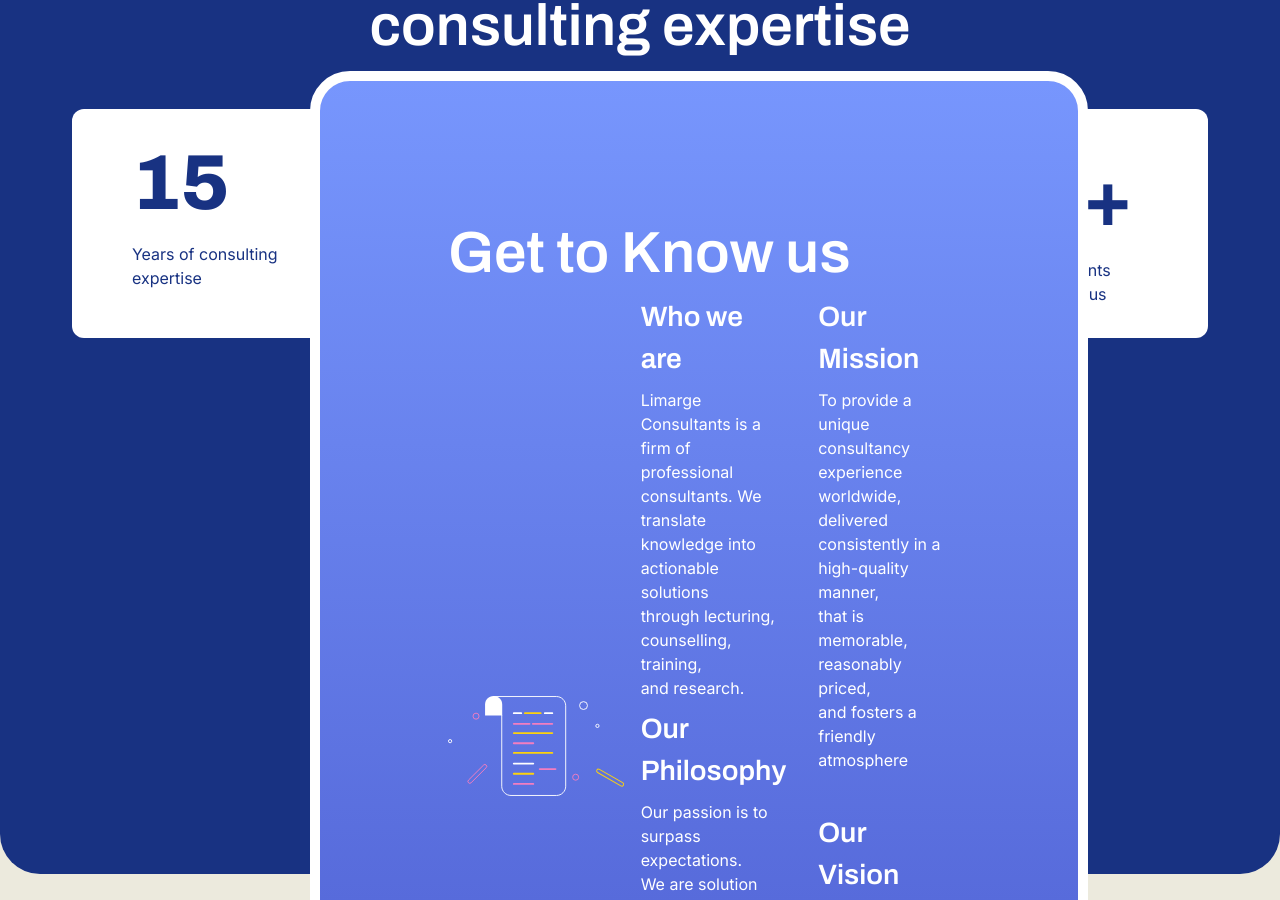
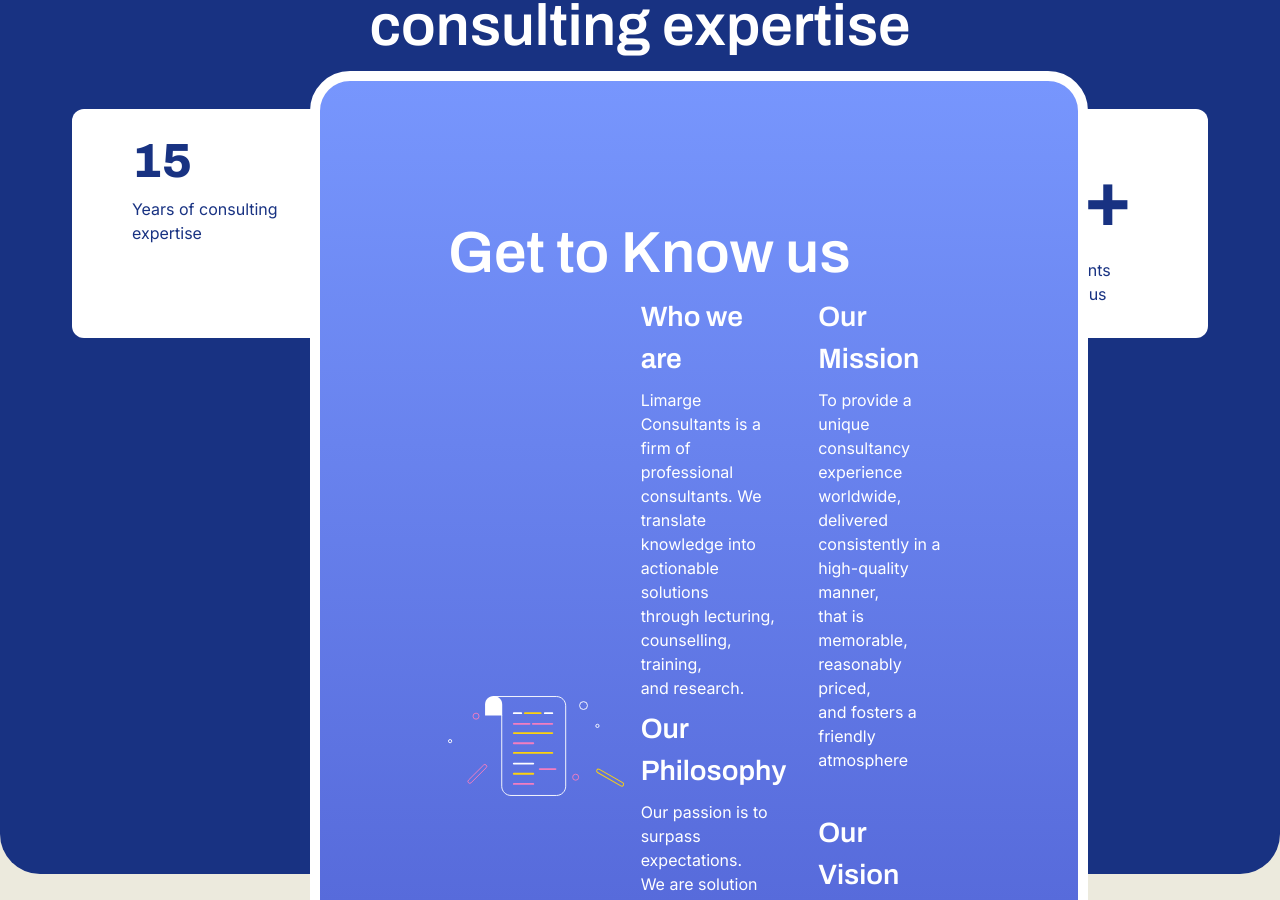
Before and after one commit to almondkiruthu/Limarge, a React (Vite) app in the folder client/: page / in a window 1280 px wide. Shown: the part 2340-3240 px from the top of the page. Built offline with nearby package versions, Linux system fonts and the light colour scheme; what prettier-plugin-tailwindcss would draw is missing.

Commit message:
Change text of 78px to apply on 3xl screens

```diff
--- a/client/src/components/Stories.tsx
+++ b/client/src/components/Stories.tsx
@@ -20,7 +20,7 @@ const Stories = () => {
           <div className="mx-auto rounded-[12px] bg-white">
             <div className=" px-[60px] py-4  text-customBlue 3xl:px-[75px] 3xl:py-8">
               <div>
-                <p className="font-archivo text-[48px] font-extrabold lg:text-[78px]">
+                <p className="font-archivo text-[48px] font-extrabold 3xl:text-[78px]">
                   15
                 </p>
               </div>
```
